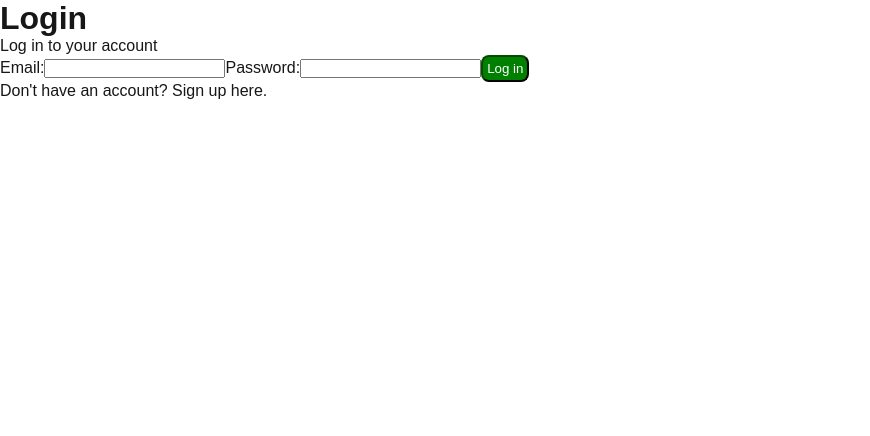
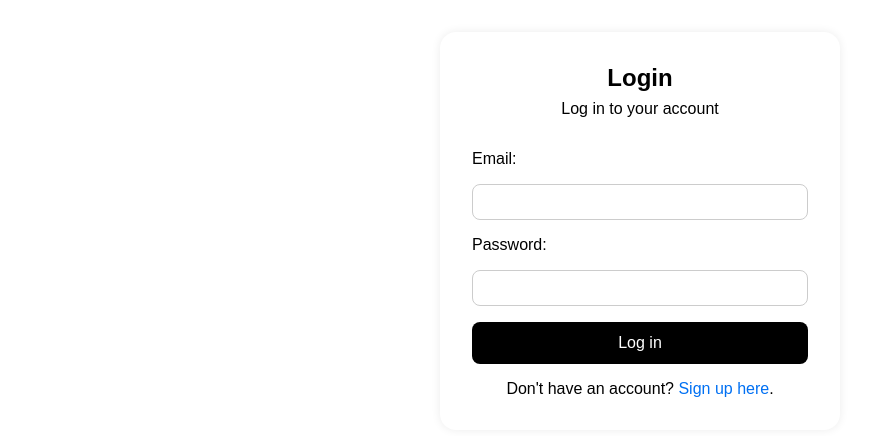
Before and after one commit to Mindmax-dev/FreshFlat, a Next.js app: page /auth/login in a window 1280 px wide. Shown: the top 436 px of the page, without its empty margins (0-870 px from the left). Built offline with nearby package versions, Linux system fonts and the light colour scheme.

Commit message:
simple ui styling for sign up and login to make it more appealing for demo

```diff
--- a/app/auth/login/page.js
+++ b/app/auth/login/page.js
@@ -1,20 +1,39 @@
-'use server';
-
 import { handleLogin } from './actions';
+import styles from './page.module.css';
 
 export default async function LoginPage() {
   return (
-    <div>
-      <h1>Login</h1>
-      <p>Log in to your account</p>
-      <form>
-        <label htmlFor="email">Email:</label>
-        <input id="email" name="email" type="email" required />
-        <label htmlFor="password">Password:</label>
-        <input id="password" name="password" type="password" required />
-        <button formAction={handleLogin}>Log in</button>
+    <div className={styles.container}>
+      <h1 className={styles.heading}>Login</h1>
+      <p className={styles.subheading}>Log in to your account</p>
+      <form className={styles.form}>
+        <label htmlFor="email" className={styles.label}>
+          Email:
+        </label>
+        <input
+          id="email"
+          name="email"
+          type="email"
+          required
+          className={styles.input}
+        />
+
+        <label htmlFor="password" className={styles.label}>
+          Password:
+        </label>
+        <input
+          id="password"
+          name="password"
+          type="password"
+          required
+          className={styles.input}
+        />
+
+        <button formAction={handleLogin} className={styles.button}>
+          Log in
+        </button>
       </form>
-      <p>
+      <p className={styles.linkText}>
         Don&apos;t have an account? <a href="/auth/signup">Sign up here</a>.
       </p>
     </div>
--- /dev/null
+++ b/app/auth/login/page.module.css
@@ -0,0 +1,73 @@
+.container {
+  max-width: 400px;
+  margin: 2rem auto;
+  padding: 2rem;
+  background-color: #fff;
+  border-radius: 1rem;
+  box-shadow: 0 0 10px rgba(0, 0, 0, 0.08);
+  font-family: sans-serif;
+  color: #000;
+}
+
+.heading {
+  font-size: 1.5rem;
+  text-align: center;
+  margin-bottom: 0.5rem;
+  color: #000;
+}
+
+.subheading {
+  text-align: center;
+  margin-bottom: 2rem;
+  color: #000;
+}
+
+.form {
+  display: flex;
+  flex-direction: column;
+  gap: 1rem;
+}
+
+.label {
+  font-weight: 500;
+  color: #000;
+}
+
+.input {
+  padding: 0.5rem;
+  font-size: 1rem;
+  border: 1px solid #ccc;
+  border-radius: 0.5rem;
+  color: #000;
+  background-color: #fff;
+}
+
+.button {
+  padding: 0.75rem;
+  font-size: 1rem;
+  background-color: #000;
+  color: #fff;
+  border: none;
+  border-radius: 0.5rem;
+  cursor: pointer;
+  transition: background-color 0.2s ease;
+}
+
+.button:hover {
+  background-color: #333;
+}
+
+.linkText {
+  margin-top: 1rem;
+  text-align: center;
+  color: #000;
+}
+
+.linkText a {
+  color: #0070f3;
+  text-decoration: none;
+}
+
+.linkText a:hover {
+  text-decoration: underline;
+}
--- /dev/null
+++ b/app/auth/signup/page.module.css
@@ -0,0 +1,68 @@
+.container {
+  max-width: 400px;
+  margin: 2rem auto;
+  padding: 2rem;
+  background-color: #fff;
+  border-radius: 1rem;
+  box-shadow: 0 0 10px rgba(0, 0, 0, 0.08);
+  font-family: sans-serif;
+  color: #000;
+}
+
+.heading {
+  font-size: 1.5rem;
+  text-align: center;
+  margin-bottom: 0.5rem;
+  color: #000;
+}
+
+.subheading {
+  text-align: center;
+  margin-bottom: 2rem;
+  color: #000;
+}
+
+.form {
+  display: flex;
+  flex-direction: column;
+  gap: 1rem;
+}
+
+.input {
+  padding: 0.5rem;
+  font-size: 1rem;
+  border: 1px solid #ccc;
+  border-radius: 0.5rem;
+  color: #000;
+  background-color: #fff;
+}
+
+.button {
+  padding: 0.75rem;
+  font-size: 1rem;
+  background-color: #000;
+  color: #fff;
+  border: none;
+  border-radius: 0.5rem;
+  cursor: pointer;
+  transition: background-color 0.2s ease;
+}
+
+.button:hover {
+  background-color: #333;
+}
+
+.linkText {
+  margin-top: 1rem;
+  text-align: center;
+  color: #000;
+}
+
+.linkText a {
+  color: #0070f3;
+  text-decoration: none;
+}
+
+.linkText a:hover {
+  text-decoration: underline;
+}
```
Also changed, not shown: app/auth/signup/page.js (+26 -9 lines).
